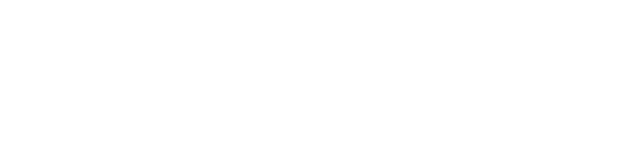
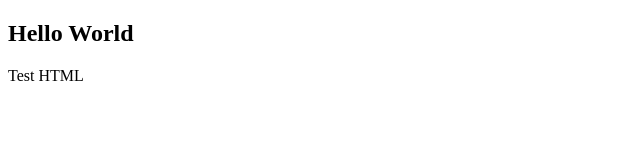
Before and after one commit to StAlexand/rsschool-cv, a plain HTML site: page index.html in a window 1280 px wide. Shown: the whole page, without its empty margins (0-640 px from the left). Drawn offline with Linux system fonts and the light colour scheme.

Commit message:
fix: HTML requirements

```diff
--- a/index.html
+++ b/index.html
@@ -1,7 +1,9 @@
 <!DOCTYPE html>
-<html lang="en">
-<head>
-  <meta charset="utf-8">
-  <title>Hello World</title>
-</head>
+<html>
+<body>
+<section>
+  <h1>Hello World</h1>
+  <p>Test HTML</p>
+</section>
+</body>
 </html>
```
